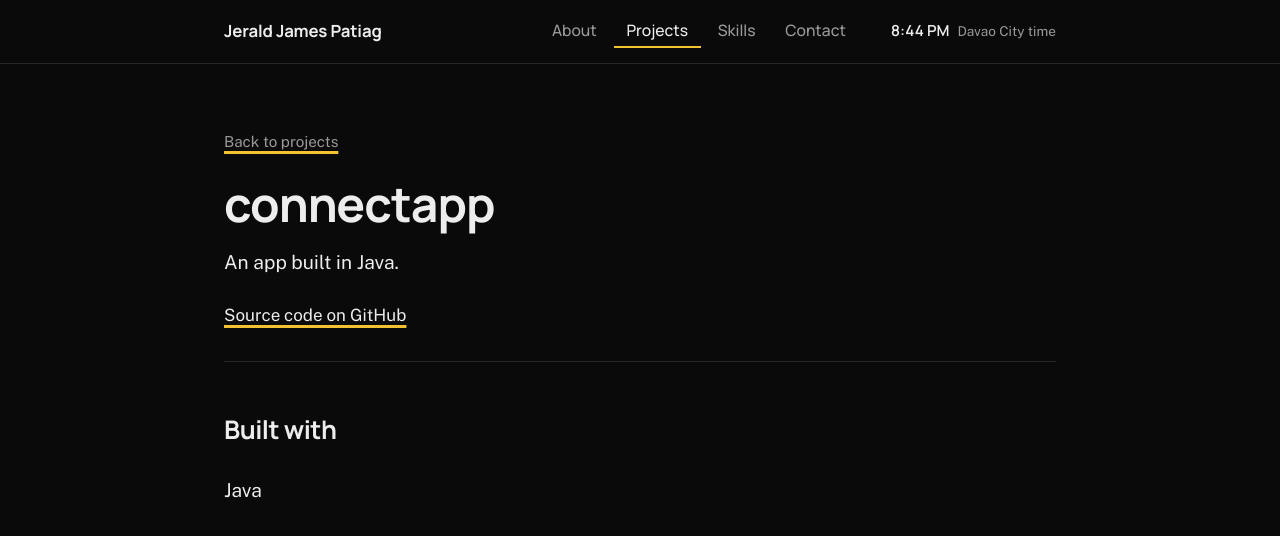
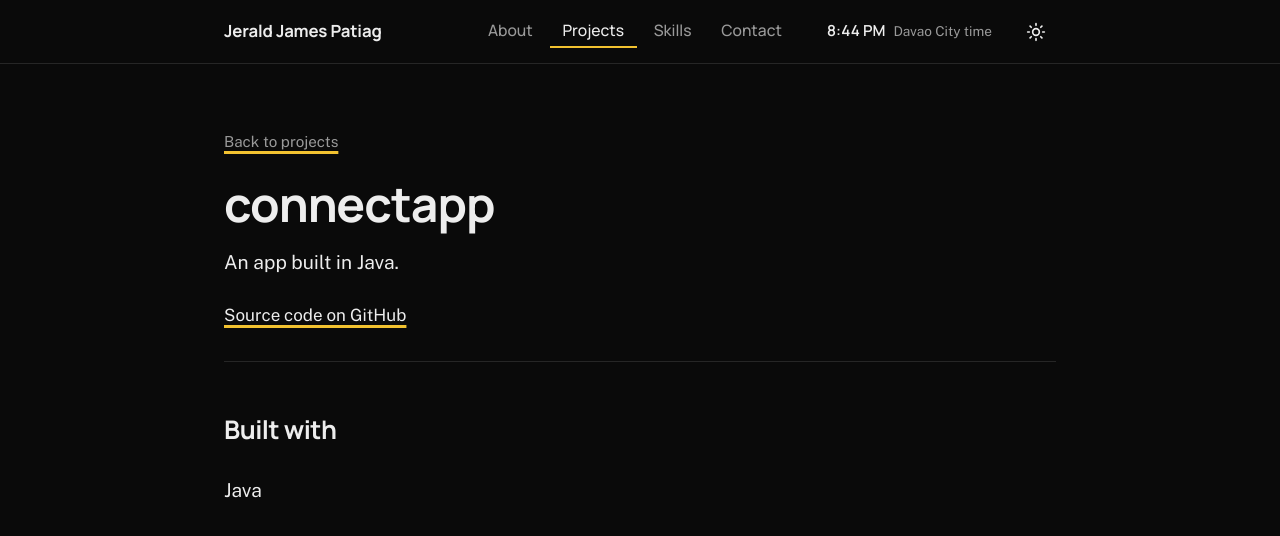
Before and after one commit to Rald011/portfolio, a Next.js app: page /projects/connectapp in a window 1280 px wide. Shown: the top 536 px of the page. Built offline with nearby package versions, Linux system fonts and the light colour scheme.

Commit message:
Add-theme-switch

```diff
--- a/app/Sidebar.js
+++ b/app/Sidebar.js
@@ -4,6 +4,7 @@ import { useEffect, useRef, useState } from "react";
 import Link from "next/link";
 import { usePathname } from "next/navigation";
 import Clock from "./Clock";
+import ThemeToggle from "./ThemeToggle";
 
 const sections = [
   { id: "about", label: "About" },
@@ -72,6 +73,8 @@ export default function Sidebar({ name, shortName, role, timezone, city }) {
         <Link className="bar-name" href="/" onClick={() => setOpen(false)}>
           {shortName}
         </Link>
+        <div className="bar-actions">
+          <ThemeToggle />
           <button
             ref={burger}
             className="burger"
@@ -85,6 +88,7 @@ export default function Sidebar({ name, shortName, role, timezone, city }) {
             <span />
             <span />
           </button>
+        </div>
       </div>
 
       <div id="menu" className={open ? "panel open" : "panel"}>
@@ -115,6 +119,7 @@ export default function Sidebar({ name, shortName, role, timezone, city }) {
         <div className="foot">
           <Clock timeZone={timezone} city={city} />
         </div>
+        <ThemeToggle />
       </div>
     </header>
   );
--- a/app/data.js
+++ b/app/data.js
@@ -11,7 +11,7 @@ export const profile = {
     "I’m a second-year Information Technology student in Davao City. So far I’ve built GUI apps in Java Swing and in HTML and JavaScript, plus a Pomodoro web app for my HCI class.",
     "I like projects where I have to think about the person using them, not only the code behind them.",
   ],
-  email: "jeraldjamespatiag18@gmail.com",
+  email: "you@example.com",
   links: [{ label: "GitHub", href: "https://github.com/Rald011" }],
 };
 
--- a/app/globals.css
+++ b/app/globals.css
@@ -4,6 +4,7 @@
   --muted: #9a9a9a;
   --line: #262626;
   --sun: #f2c230;
+  --focus: #f2c230;
   --wrap: 52rem;
   --bar: 3.5rem;
   --head: 4rem;
@@ -14,6 +15,15 @@
 * { box-sizing: border-box; }
 
 html { scroll-behavior: smooth; color-scheme: dark; }
+
+html[data-theme="light"] {
+  --bg: #fafafa;
+  --ink: #141414;
+  --muted: #5c5c5c;
+  --line: #dcdcdc;
+  --focus: #141414;
+  color-scheme: light;
+}
 
 body {
   margin: 0;
@@ -27,7 +37,7 @@ body {
 
 a { color: inherit; }
 
-:focus-visible { outline: 3px solid var(--sun); outline-offset: 3px; }
+:focus-visible { outline: 3px solid var(--focus); outline-offset: 3px; }
 
 .sr {
   position: absolute;
@@ -61,6 +71,27 @@ a { color: inherit; }
   letter-spacing: -0.01em;
   text-decoration: none;
 }
+
+.bar-actions { display: flex; align-items: center; gap: 0.25rem; }
+
+.theme {
+  display: grid;
+  place-content: center;
+  width: 2.5rem;
+  height: 2.5rem;
+  padding: 0;
+  background: none;
+  border: 0;
+  border-radius: 50%;
+  color: var(--ink);
+  cursor: pointer;
+}
+.theme:hover { background: var(--line); }
+.theme svg { width: 1.25rem; height: 1.25rem; }
+.theme .i-moon { display: none; }
+html[data-theme="light"] .theme .i-sun { display: none; }
+html[data-theme="light"] .theme .i-moon { display: block; }
+.panel .theme { display: none; }
 
 .burger {
   width: 2.75rem;
@@ -302,6 +333,7 @@ main > footer p { margin: 0; }
   .panel nav a[aria-current="true"] { color: var(--ink); border-bottom-color: var(--sun); }
 
   .foot { margin: 0; padding: 0; }
+  .panel .theme { display: grid; margin-left: -0.5rem; }
   .clock { flex-direction: row; align-items: baseline; gap: 0.5rem; }
   .clock-time { min-height: 0; font-size: 0.95rem; font-weight: 600; }
   .clock-city { font-size: 0.85rem; }
--- a/app/layout.js
+++ b/app/layout.js
@@ -26,9 +26,18 @@ export const viewport = {
   themeColor: "#0a0a0a",
 };
 
+const themeScript = `(function(){var t="dark";try{var s=localStorage.getItem("theme");if(s==="light"||s==="dark")t=s}catch(e){}document.documentElement.dataset.theme=t;var m=document.querySelector('meta[name="theme-color"]');if(m)m.setAttribute("content",t==="light"?"#fafafa":"#0a0a0a")})();`;
+
 export default function RootLayout({ children }) {
   return (
-    <html lang="en" className={`${display.variable} ${body.variable}`}>
+    <html
+      lang="en"
+      className={`${display.variable} ${body.variable}`}
+      suppressHydrationWarning
+    >
+      <head>
+        <script dangerouslySetInnerHTML={{ __html: themeScript }} />
+      </head>
       <body>
         <div className="shell">
           <Sidebar
```
Lines whose indentation alone changed are shown as unchanged.
